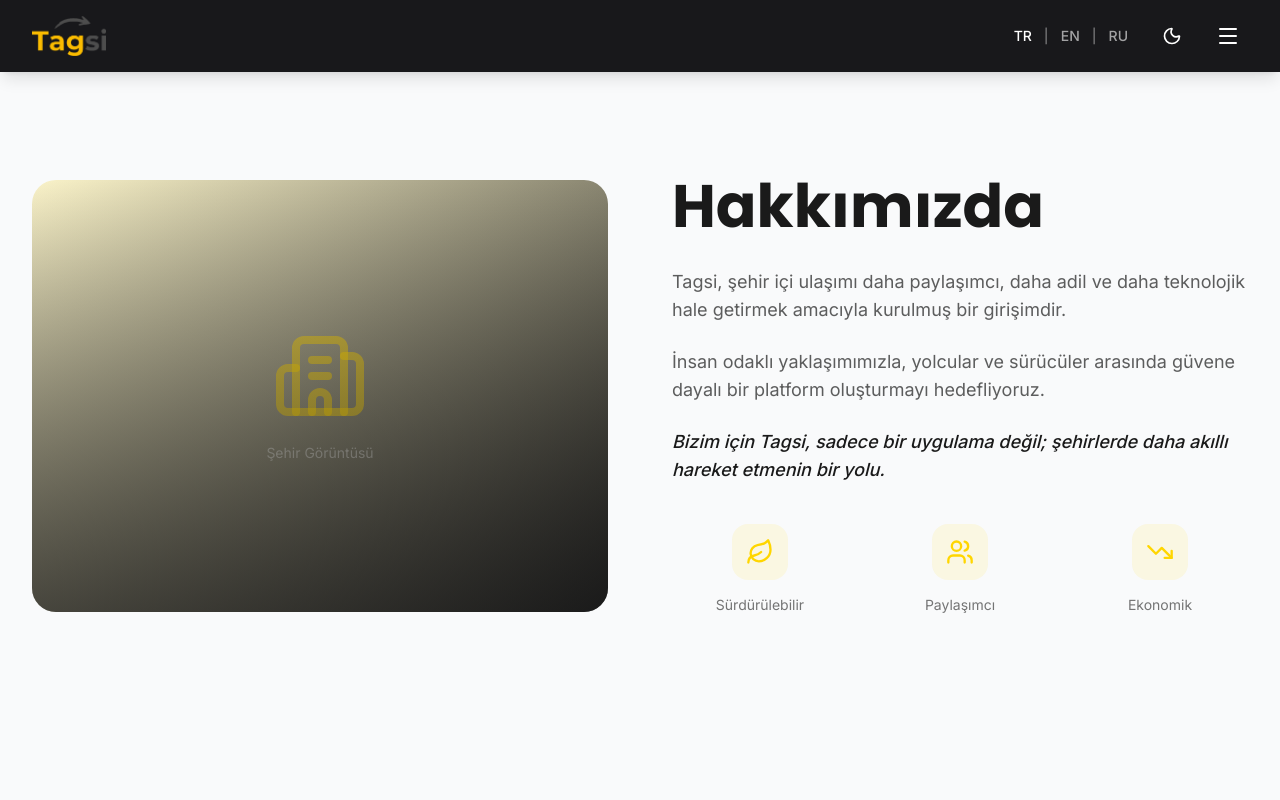
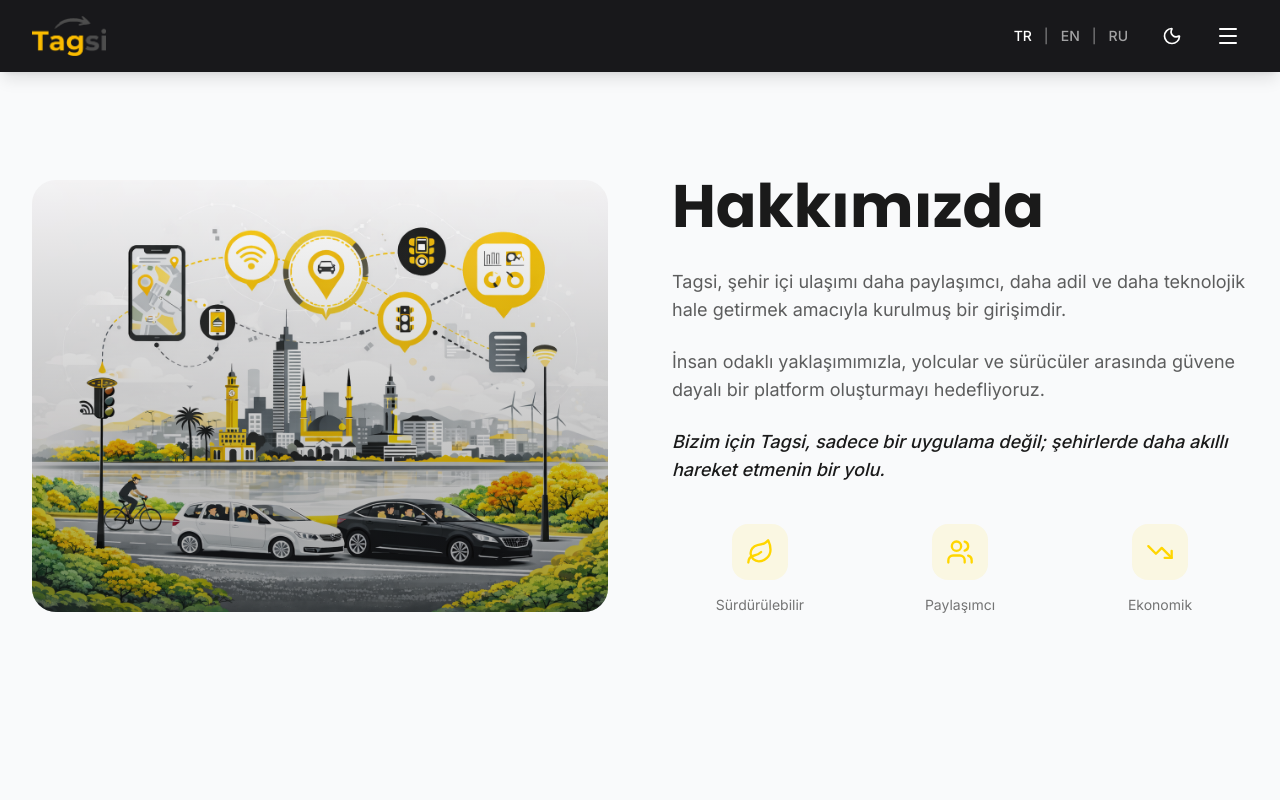
Before and after one commit to julymustang-ctrl/tgs, a Nuxt app: page /hakkimizda in a window 1280 px wide. Shown: the top 800 px of the page. Built offline with nearby package versions, Linux system fonts and the light colour scheme.

Commit message:
fix: Update footer slogan, add hakkimizda image, fix HowItWorks text

```diff
--- a/app/components/AppFooter.vue
+++ b/app/components/AppFooter.vue
@@ -7,7 +7,7 @@
         <div class="col-span-2 md:col-span-4 lg:col-span-2">
           <TagsiLogo size="lg" />
           <p class="mt-4 dark:text-white/60 text-charcoal/60 max-w-sm">
-            Şehrin yeni ritmi. Tek dokunuşla çağır, güvenle git. Türkiye'nin en hızlı ve güvenilir taksi uygulaması.
+            Tek dokunuşla yola çık, yolculuğunu güvenle tamamla. Türkiye'nin yeni nesil paylaşımlı yolculuk platformu.
           </p>
 
           <!-- Social Links -->
--- a/app/components/HowItWorks.vue
+++ b/app/components/HowItWorks.vue
@@ -81,7 +81,7 @@
 
             <h3 class="text-xl font-semibold mb-3 dark:text-white text-charcoal">Tagsi Çağır</h3>
             <p class="dark:text-white/60 text-charcoal/60">
-              Tek tıkla sizinle aynı bölgeye gitmek isteyen sürücü bulunur ve sizinle eşleştirilir.
+              Tek tıkla seninle aynı bölgeye gitmek isteyen sürücü bulunur ve seninle eşleştirilir.
             </p>
           </div>
 
--- a/app/pages/hakkimizda.vue
+++ b/app/pages/hakkimizda.vue
@@ -11,16 +11,14 @@
             :enter="{ opacity: 1, x: 0, transition: { duration: 600 } }"
             class="order-first"
           >
-            <div class="relative rounded-3xl overflow-hidden aspect-[4/3] bg-gradient-to-br from-taxi-yellow/20 to-charcoal">
-              <!-- Placeholder City/Taxi Image -->
-              <div class="absolute inset-0 flex items-center justify-center">
-                <div class="text-center">
-                  <Building2 class="w-24 h-24 text-taxi-yellow/50 mx-auto mb-4" />
-                  <span class="text-white/40 text-sm">Şehir Görüntüsü</span>
-                </div>
-              </div>
+            <div class="relative rounded-3xl overflow-hidden aspect-[4/3]">
+              <img
+                src="/hakkimizda.png"
+                alt="Tagsi Hakkında"
+                class="w-full h-full object-cover"
+              />
               <!-- Overlay Gradient -->
-              <div class="absolute inset-0 bg-gradient-to-t from-charcoal/60 to-transparent"></div>
+              <div class="absolute inset-0 bg-gradient-to-t from-charcoal/40 to-transparent"></div>
             </div>
           </div>
 
```
Also changed, not shown: public/hakkimizda.png (added).
